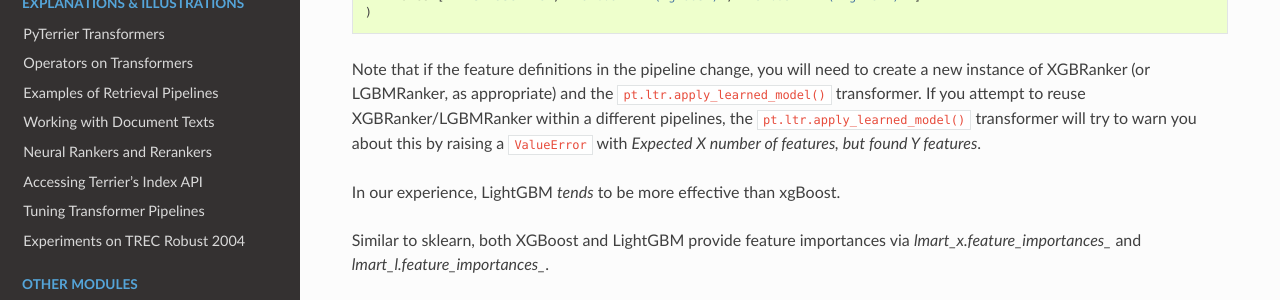
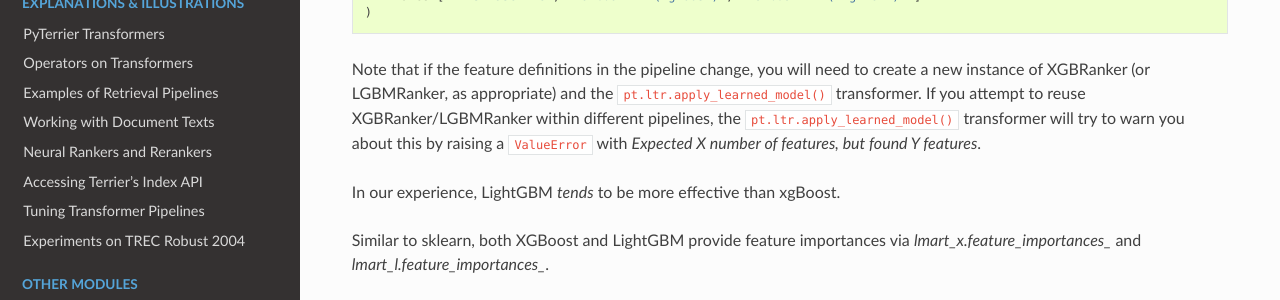
Before and after one commit to terrier-org/pyterrier, a Sphinx documentation site: the page built from docs/ltr.rst, in a window 1280 px wide and 900 px high, scrolled down 3663 px. Shown: the part 174-474 px from the top of the window. Built offline with Sphinx 7.4.7 and the Read the Docs theme 2.0.0, drawn with Linux system fonts in a browser that asks for light colours; pages that are not in the unit, such as notebooks, are missing from menus; the version number is read from the project's files by our own code.

Commit message:
fix typo

```diff
--- a/docs/ltr.rst
+++ b/docs/ltr.rst
@@ -189,7 +189,7 @@
     )
 
 Note that if the feature definitions in the pipeline change, you will need to create a new instance of XGBRanker (or LGBMRanker, as appropriate)
-and the ``pt.ltr.apply_learned_model()`` transformer. If you attempt to reuse XGBRanker/LGBMRanker within a different pipelines, the
+and the ``pt.ltr.apply_learned_model()`` transformer. If you attempt to reuse XGBRanker/LGBMRanker within different pipelines, the
 ``pt.ltr.apply_learned_model()`` transformer will try to warn you about this by raising a ``ValueError`` with `Expected X number of features, but found Y features`.
 
 In our experience, LightGBM *tends* to be more effective than xgBoost.
```
